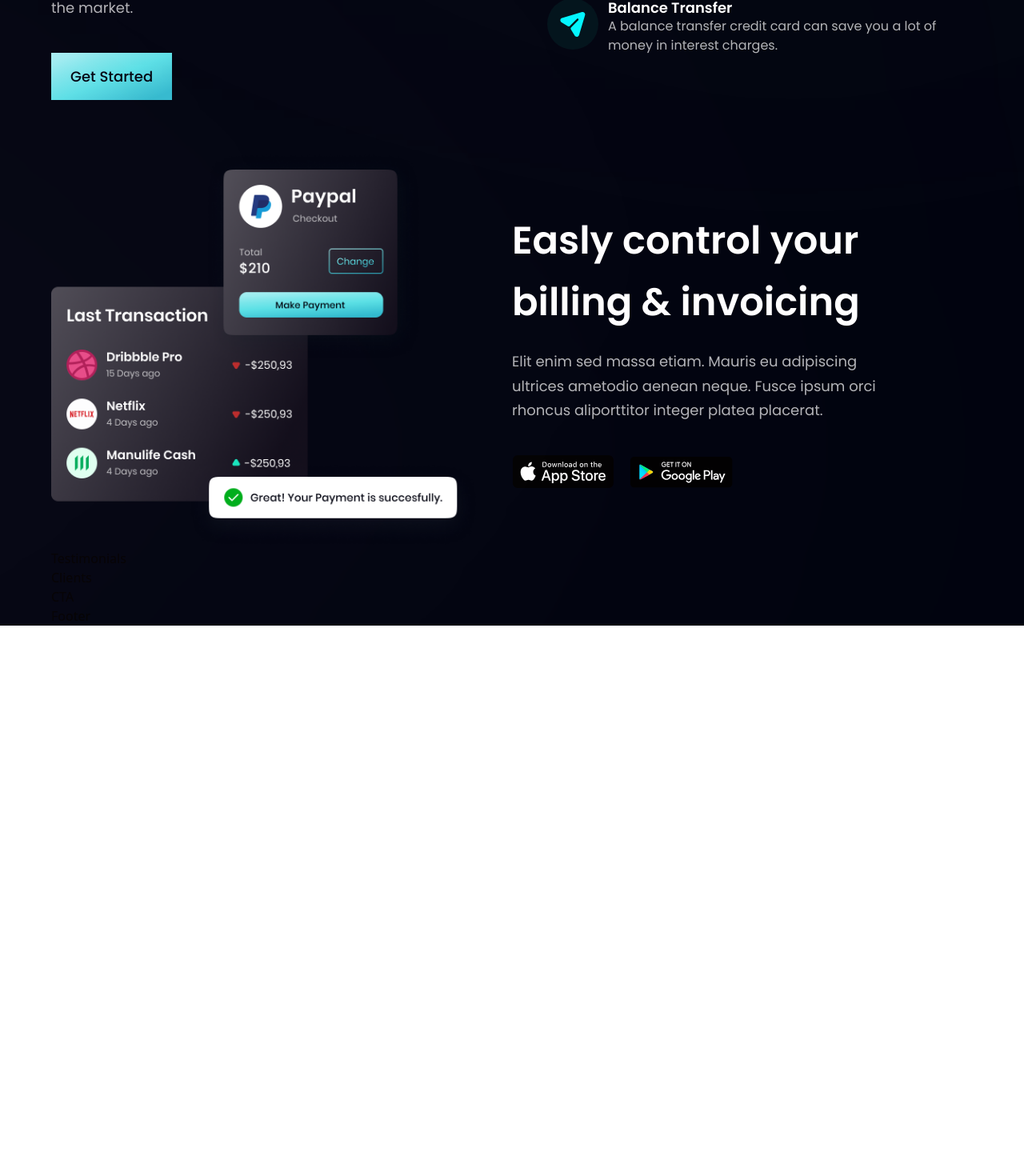
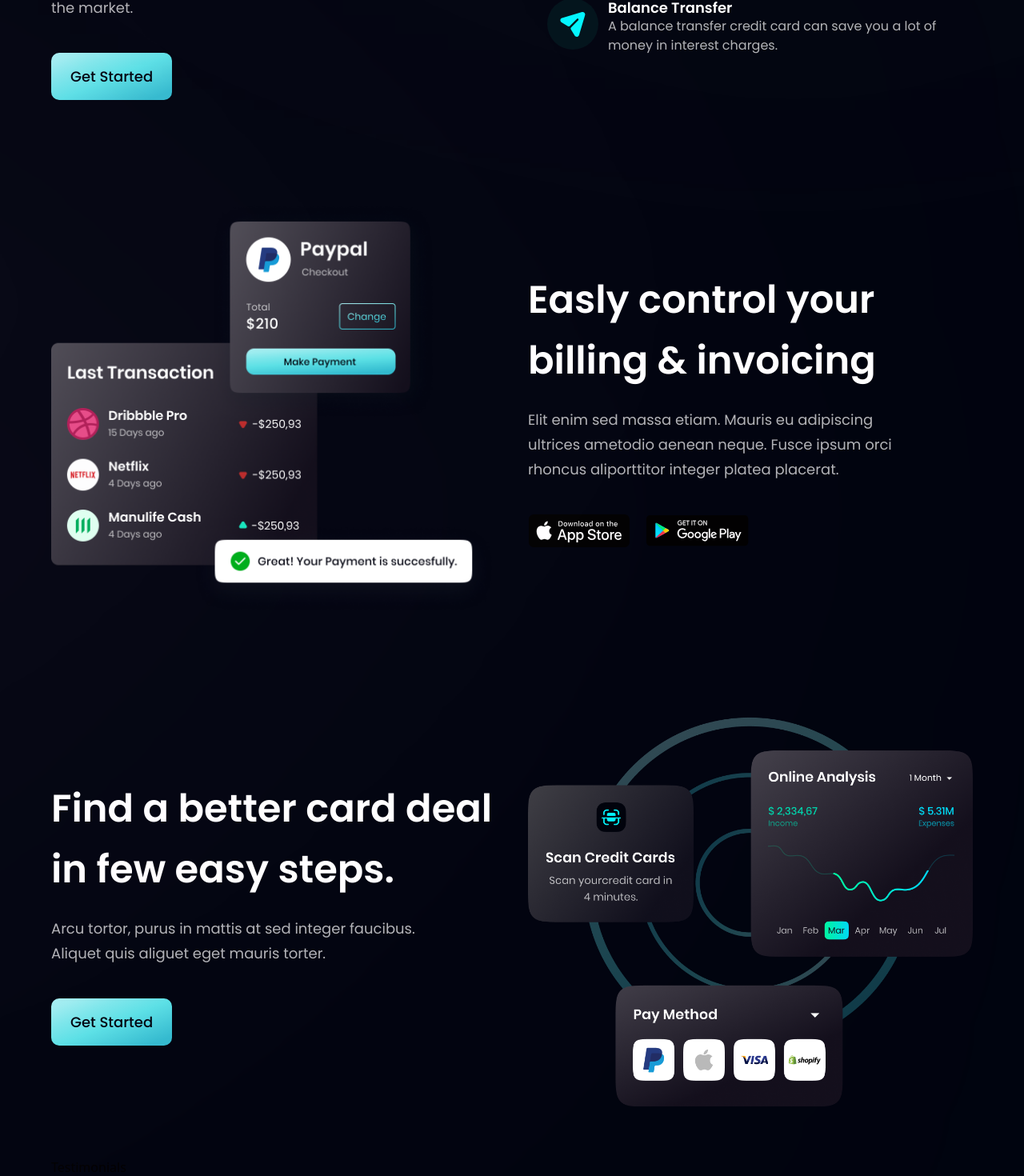
Before and after one commit to AdamskiJakub/modern_website, a React (Vite) app: page / in a window 1280 px wide. Shown: the part 1357-2827 px from the top of the page at 80% size. Before the commit the page ends 2139 px from the top, so only its background shows below. Built offline with nearby package versions, Linux system fonts and the light colour scheme.

Commit message:
Fixing billing and adding CardDeal

```diff
--- a/src/App.jsx
+++ b/src/App.jsx
@@ -29,8 +29,8 @@
       <div className={`bg-primary ${styles.paddingX}${styles.flexStart}`}>
         <div className={`${styles.boxWidth}`}>
           <Stats />
-          <Business /> <Billing /> <Testimonials /> <Clients /> <CTA />{" "}
-          <Footer />
+          <Business /> <Billing /> <CardDeal />
+          <Testimonials /> <Clients /> <CTA /> <Footer />
         </div>
       </div>
     </div>
--- a/src/components/Billing.jsx
+++ b/src/components/Billing.jsx
@@ -4,7 +4,7 @@
 
 const Billing = () => {
   return (
-    <section id="product" className={layout.sectionImgReverse}>
+    <section id="product" className={layout.sectionReverse}>
       <div className={layout.sectionImgReverse}>
         <img
           src={bill}
--- a/src/components/Button.jsx
+++ b/src/components/Button.jsx
@@ -5,7 +5,7 @@
     <button
       type="button"
       className={`py-4 px-6 bg-blue-gradient font-poppins font-medium
-    text-[18px] text-primary outline-none ${styles}`}
+    text-[18px] text-primary outline-none ${styles} rounded-[10px]`}
     >
       Get Started
     </button>
--- a/src/components/CardDeal.jsx
+++ b/src/components/CardDeal.jsx
@@ -1,7 +1,25 @@
-import React from "react";
-
+import { card } from "../assets";
+import styles, { layout } from "./../style";
+import Button from "./Button";
 const CardDeal = () => {
-  return <div>CardDeal</div>;
+  return (
+    <section className={layout.section}>
+      <div className={layout.sectionInfo}>
+        <h2 className={styles.heading2}>
+          Find a better card deal <br className="sm:block hidden" />
+          in few easy steps.
+        </h2>
+        <p className={`${styles.paragraph} max-w-[470px] mt-5`}>
+          Arcu tortor, purus in mattis at sed integer faucibus. Aliquet quis
+          aliguet eget mauris torter.
+        </p>
+        <Button styles="mt-10" />
+      </div>
+      <div className={layout.sectionImg}>
+        <img src={card} alt="billing" className="w-[100%] h-[100%]" />
+      </div>
+    </section>
+  );
 };
 
 export default CardDeal;
```
